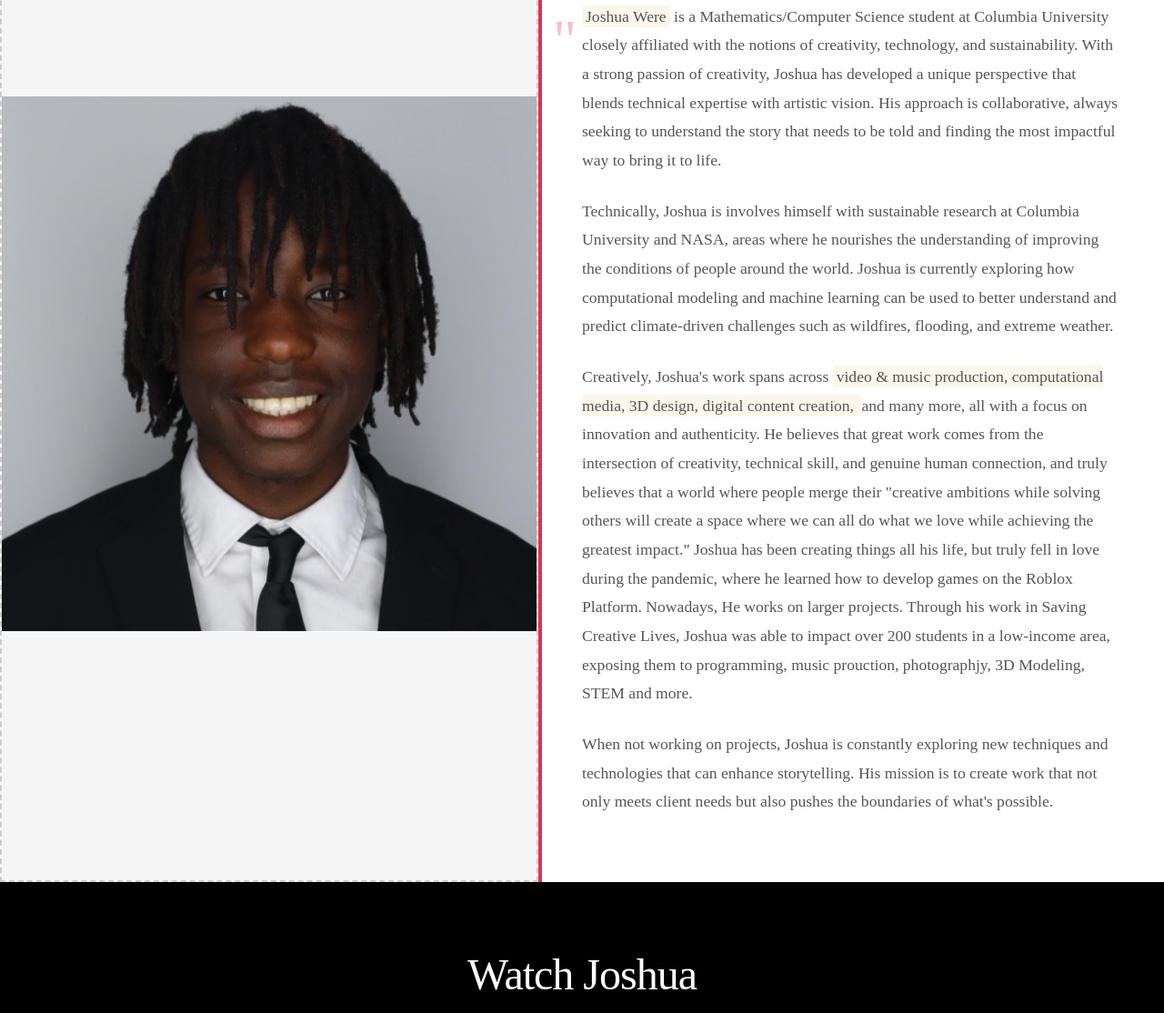
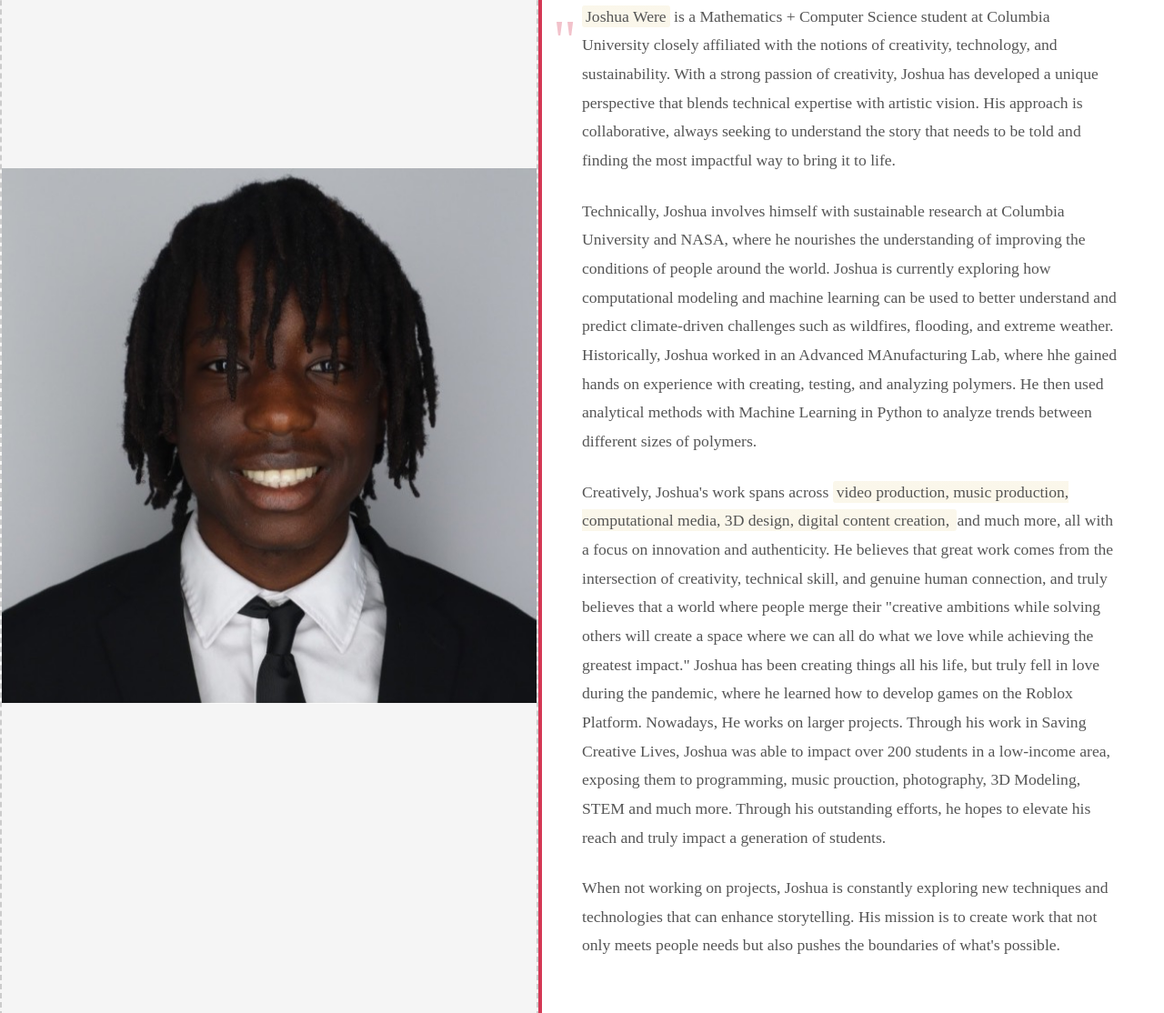
Before and after one commit to jwere100/website-portfolio, a plain HTML site: page index.html in a window 1280 px wide. Shown: the part 250-1364 px from the top of the page at 91% size. Drawn offline with Linux system fonts and the light colour scheme.

Commit message:
Update index.html

```diff
--- a/index.html
+++ b/index.html
@@ -590,16 +590,20 @@
             </div>
 
             <div class="bio-content">
-                <p><span class="highlight">Joshua Were</span> is a Mathematics/Computer Science student at Columbia University closely affiliated with the notions of creativity, technology, and sustainability.
+                <p><span class="highlight">Joshua Were</span> is a Mathematics + Computer Science student at Columbia University closely affiliated with the notions of creativity, technology, and sustainability.
                 With a strong passion of creativity, Joshua has developed a unique perspective that blends technical expertise with artistic vision. His approach is collaborative, always seeking to understand the story that needs to be told and finding the most impactful way to bring it to life.</p>
-                <p>Technically, Joshua is involves himself with sustainable research at Columbia University and NASA, areas where he nourishes the understanding of improving the conditions of people around the world. Joshua is currently exploring how computational modeling and machine learning can be used to better understand and predict climate-driven challenges such as wildfires, flooding, and extreme weather.
-                 </p>
-                <p>Creatively, Joshua's work spans across <span class="highlight">video & music production, computational media, 3D design, digital content creation, </span> and many more, all with a focus on innovation and authenticity.
+                <p>Technically, Joshua involves himself with sustainable research at Columbia University and NASA, where he nourishes the understanding of improving the conditions of people around the world.
+                Joshua is currently exploring how computational modeling and machine learning can be used to better understand and predict climate-driven challenges such as wildfires, flooding, and extreme weather.
+                Historically, Joshua worked in an Advanced MAnufacturing Lab, where hhe gained hands on experience with creating, testing, and analyzing polymers.
+                He then used analytical methods with Machine Learning in Python to analyze trends between different sizes of polymers.</p>
+                <p>Creatively, Joshua's work spans across
+                <span class="highlight">video production, music production, computational media, 3D design, digital content creation, </span>
+                 and much more, all with a focus on innovation and authenticity.
                 He believes that great work comes from the intersection of creativity, technical skill, and genuine human connection, and truly believes that a world where people merge their "creative ambitions while solving others will create a space where we can all do what we love while achieving the greatest impact."
                 Joshua has been creating things all his life, but truly fell in love during the pandemic, where he learned how to develop games on the Roblox Platform.
-                Nowadays, He works on larger projects. Through his work in Saving Creative Lives, Joshua was able to impact over 200 students in a low-income area, exposing them to programming, music prouction, photographjy, 3D Modeling, STEM and more.</p>
-
-                <p>When not working on projects, Joshua is constantly exploring new techniques and technologies that can enhance storytelling. His mission is to create work that not only meets client needs but also pushes the boundaries of what's possible.</p>
+                Nowadays, He works on larger projects. Through his work in Saving Creative Lives, Joshua was able to impact over 200 students in a low-income area, exposing them to programming, music prouction, photography, 3D Modeling, STEM and much more.
+                Through his outstanding efforts, he hopes to elevate his reach and truly impact a generation of students.</p>
+                <p>When not working on projects, Joshua is constantly exploring new techniques and technologies that can enhance storytelling. His mission is to create work that not only meets people needs but also pushes the boundaries of what's possible.</p>
             </div>
         </section>
     </div>
```
